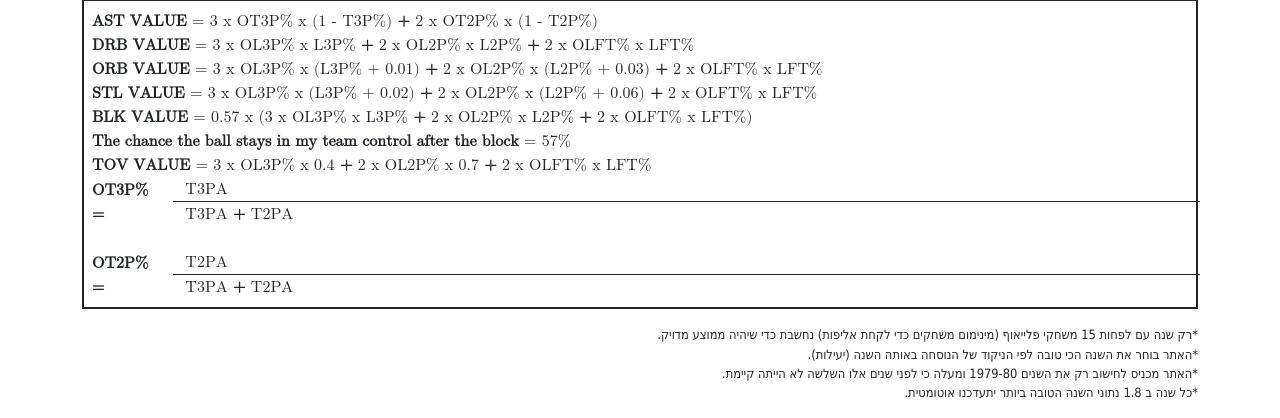
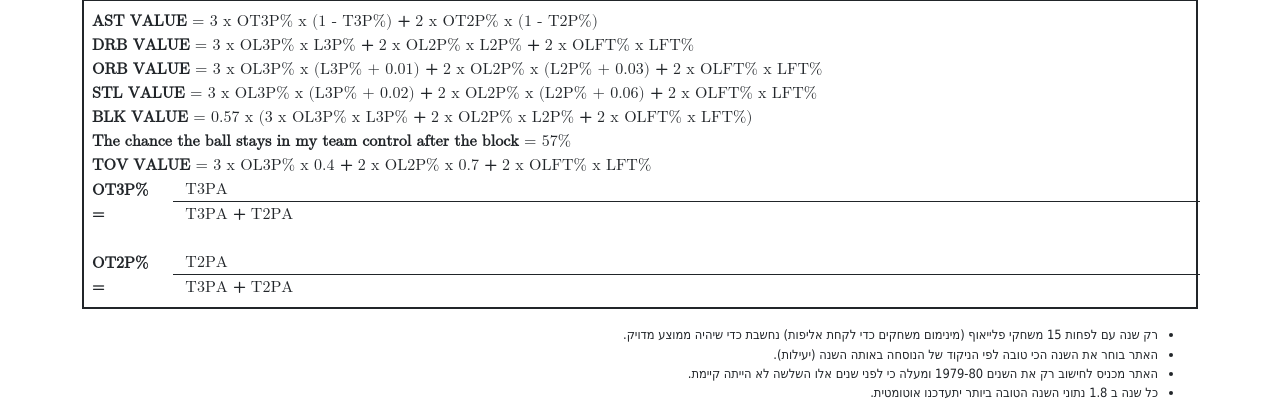
Before and after one commit to d4nieldev/basketball-stats, a Flask app: template templates/basketball_stats.html in a window 1280 px wide. Shown: the part 1018-1436 px from the top of the page. Run offline with Flask 2, Linux system fonts and the light colour scheme; the template is opened without the code that fills it, so the values that code supplies are empty.

Commit message:
minor changes

```diff
--- a/playernames.py
+++ b/playernames.py
@@ -46,7 +46,7 @@ def get_best_year(soup, years_season, years_playoffs):
                     best_year_playoffs = years_playoffs[index]
             index += 1
 
-    return best_year_season, best_year_playoffs
+    return best_year_season, best_year_playoffs, rating_season, rating_playoffs
 
 
 def get_player_info(player_row):
@@ -94,7 +94,9 @@ def get_player_info(player_row):
         'years_season': sorted(years_season),
         'years_playoffs': sorted(years_playoffs),
         'best_year_season': best_years[0],
-        'best_year_playoffs': best_years[1]
+        'best_year_playoffs': best_years[1],
+        'rating_season': best_years[2],
+        'rating_playoffs': best_years[3]
     }
 
 
--- a/static/script.js
+++ b/static/script.js
@@ -74,15 +74,9 @@ $(document).ready(function () {
 
           $("#p3_team_attack_ratio").val(response.p3_team_attack_ratio);
           $("#p2_team_attack_ratio").val(response.p2_team_attack_ratio);
-
-          $("html, body").animate(
-            {
-              scrollTop: $(document).height() - $(window).height(),
-            },
-            300
-          );
         }
         $("#loading").css("display", "none");
+        $("#statistics").trigger("submit");
       },
     });
   });
--- a/templates/basketball_stats.html
+++ b/templates/basketball_stats.html
@@ -220,15 +220,12 @@
                             </div>
                         </div>
                     </div>
-                    <p class="text-end" style="font-family: Tahoma; font-size: 0.8rem;" dir="rtl">
-                        *רק שנה עם לפחות 15 משחקי פלייאוף (מינימום משחקים כדי לקחת אליפות) נחשבת כדי שיהיה ממוצע מדויק.
-                        <br>
-                        *האתר בוחר את השנה הכי טובה לפי הניקוד של הנוסחה באותה השנה (יעילות).
-                        <br>
-                        *האתר מכניס לחישוב רק את השנים 1979-80 ומעלה כי לפני שנים אלו השלשה לא הייתה קיימת.
-                        <br>
-                        *כל שנה ב 1.8 נתוני השנה הטובה ביותר יתעדכנו אוטומטית.
-                    </p>
+                    <ul class="text-end" style="font-family: Tahoma; font-size: 0.8rem;" dir="rtl">
+                        <li>רק שנה עם לפחות 15 משחקי פלייאוף (מינימום משחקים כדי לקחת אליפות) נחשבת כדי שיהיה ממוצע מדויק.</li>
+                        <li>האתר בוחר את השנה הכי טובה לפי הניקוד של הנוסחה באותה השנה (יעילות).</li>
+                        <li>האתר מכניס לחישוב רק את השנים 1979-80 ומעלה כי לפני שנים אלו השלשה לא הייתה קיימת.</li>
+                        <li>כל שנה ב 1.8 נתוני השנה הטובה ביותר יתעדכנו אוטומטית.</li>
+                    </ul>
 
                 </div>
             </div>
```
